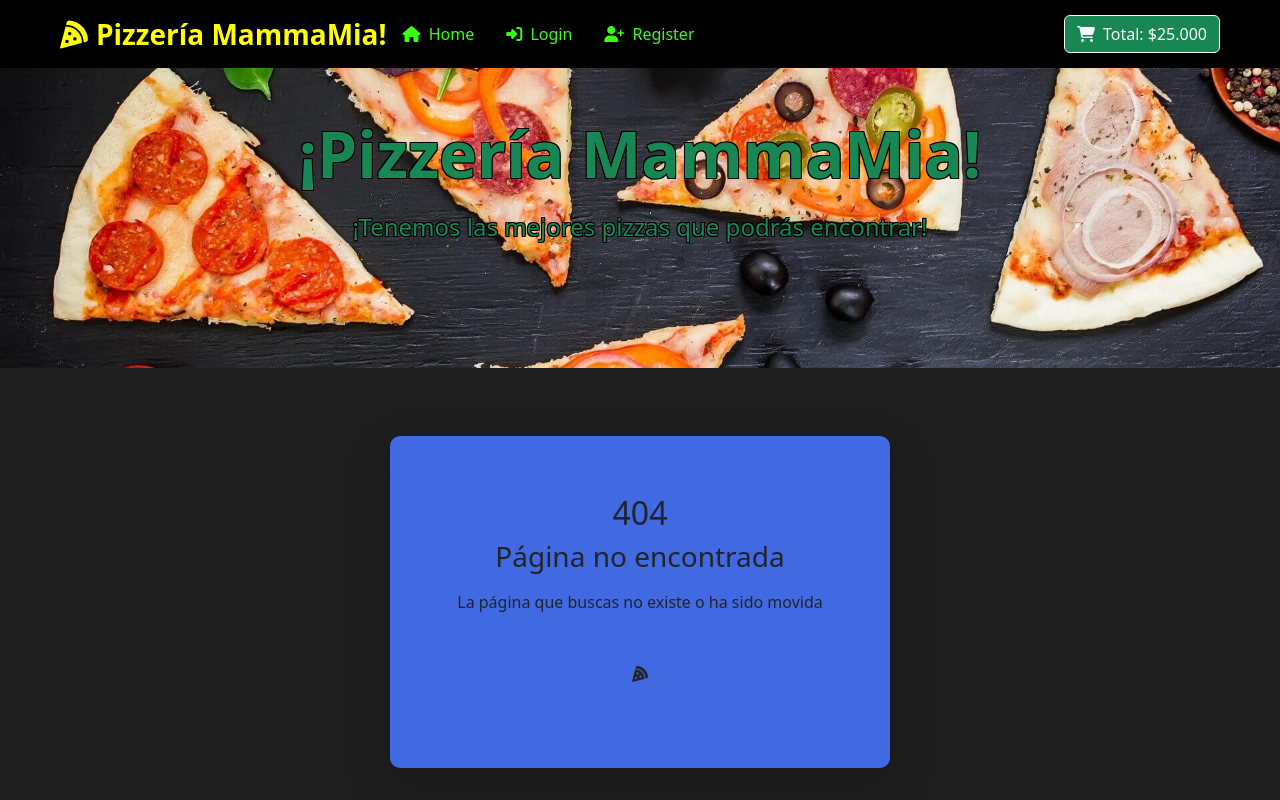
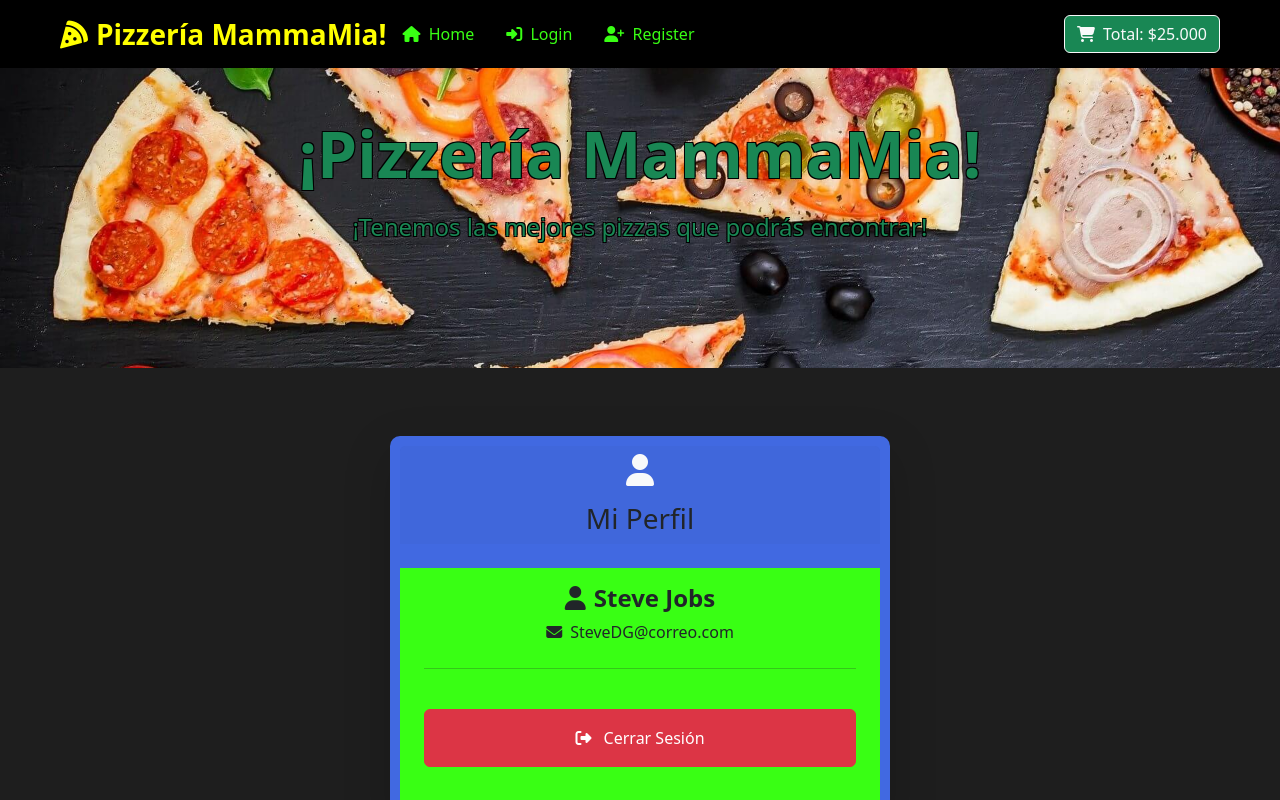
Before and after one commit to DiegoDeveloper7/Pizza-App-React, a React (Vite) app: page / in a window 1280 px wide. Shown: the top 800 px of the page. Built offline with nearby package versions, Linux system fonts and the light colour scheme.

Commit message:
24. carpeta pages y creacion profile.jsx d5

```diff
--- a/src/App.jsx
+++ b/src/App.jsx
@@ -1,9 +1,10 @@
 import { Navbar } from './components/Navbar';
 import { Header } from './components/Header';
-import { Home } from './components/Home';
+import { Home } from './pages/Home';
 import { Footer } from './components/Footer';
-import { Pizza } from './components/Pizza';
-import { NotFound } from './components/notFound';
+import { Pizza } from './pages/Pizza';
+import { NotFound } from './pages/notFound';
+import { Profile } from './pages/profile';
 
 //import { Register } from './components/Register';
 //import { Login } from './components/Login';
@@ -27,7 +28,9 @@ function App() {
 
     {/*   <Pizza /> Componente para mostrar una pizza específica desde el backend */}
 
-     <NotFound/>
+     {/* <NotFound/> */}
+
+      <Profile />
 
       </main>
     <Footer />
--- a/src/components/Home.jsx
+++ b/src/pages/Home.jsx
@@ -1,7 +1,7 @@
 import { useEffect, useState } from "react";
 import axios from "axios";
 import Swal from "sweetalert2";
-import { TarjetaPizza } from "./TarjetaPizza";
+import { TarjetaPizza } from "../components/TarjetaPizza";
 
 //import { pizzas } from "../helpers/pizzas";
 //import napolitanaImg from '../assets/imgs/napolitana.jpg';
--- /dev/null
+++ b/src/pages/profile.jsx
@@ -0,0 +1,54 @@
+
+export const Profile = () => {
+
+  const user = {
+    name: 'Steve Jobs',
+    email: 'SteveDG@correo.com'
+  }
+
+  const handleLogout = () => alert('Sesion Cerrada!')
+
+  return (
+    <div className="container my-5 profile">
+      <div className="row justify-content-center">
+        <div className="col-md-6 col-lg-6">
+          <div className="card shadow-lg border-0 form-card-container">
+
+            <div className="card-header text-center border-0 mb-4">
+              <div className="d-inline-flex align-items-center justify-content-center mb-3 logo-form-header">
+								<i className="fa-solid fa-user fa-2x text-light"></i>
+              </div>
+              <h3 className="mb-0">
+                Mi Perfil
+              </h3>
+            </div>
+
+            <div className="card-body px-4 pb-4 profile-container">
+              <div className="text-center mb-4">
+                <h4 className="fw-bold mb-2 user-name">
+                  <i className="fas fa-user me-2"></i>
+                  { user.name }
+                </h4>
+
+                <p className="mb-0 user-email">
+                  <i className="fas fa-envelope me-2"></i>
+                  { user.email }
+                </p>
+
+                <hr className="my-4" />
+
+                <button
+                  className="btn btn-danger w-100 py-3 mt-3 btn-logout"
+                  onClick={ handleLogout }
+                >
+                  <i className="fas fa-sign-out-alt me-2"></i> Cerrar Sesión
+                </button>
+              </div>
+            </div>
+
+          </div>
+        </div>
+      </div>
+    </div>
+  )
+}
```
Also changed, not shown: src/pages/Cart.jsx (renamed from src/components/Cart.jsx), src/pages/Login.jsx (renamed from src/components/Login.jsx), src/pages/Pizza.jsx (renamed from src/components/Pizza.jsx), src/pages/Register.jsx (renamed from src/components/Register.jsx), src/pages/notFound.jsx (renamed from src/components/notFound.jsx).
